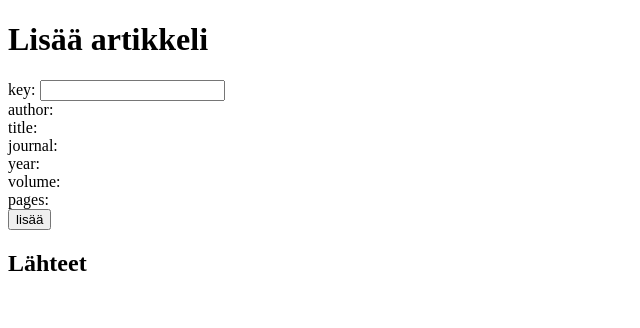
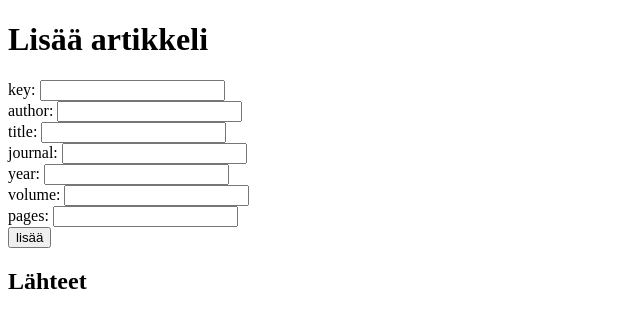
Before and after one commit to emiliarantonen/miniprojekti, a React (Vite) app: page / in a window 1280 px wide. Shown: the top 328 px of the page, without its empty margins (0-640 px from the left). Built offline with nearby package versions, Linux system fonts and the light colour scheme.

Commit message:
lomakkeeseen lisätty puuttuvat kentät ja testimielssä logattu syntyvä objekti

```diff
--- a/src/App.jsx
+++ b/src/App.jsx
@@ -6,25 +6,67 @@ import Lisaa from './components/lisaa'
 function App() {
   const [artikkelit, setArtikkelit] = useState([])
   const [newKey, setNewKey] = useState('')
+  //tästä eteenpäin on uutta
+  const [newAuthor, setNewAuthor] = useState('')
+  const [newTitle, setNewTitle] = useState('')
+  const [newJournal, setNewJournal] = useState('')
+  const [newYear, setNewYear] = useState('')
+  const [newVolume, setNewVolume] = useState('')
+  const [newPages, setNewPages] = useState('')
 
   const lisaaArtikkeli = (event) => {
     event.preventDefault()
     const artikkeliObject = {
       key: newKey,
-      author:null,
-      title:null,
-      journal:null,
-      year:null,
-      volume:null,
-      pages:null,
+      author: newAuthor,
+      title: newTitle,
+      journal: newJournal,
+      year: newYear,
+      volume: newVolume,
+      pages: newPages,
     }
+
+    console.log(artikkeliObject)
 
     setArtikkelit(artikkelit.concat(artikkeliObject))
     setNewKey('')
+    setNewAuthor('')
+    setNewTitle('')
+    setNewJournal('')
+    setNewYear('')
+    setNewVolume('')
+    setNewPages('')
+
   }
 
   const handleKeyChange = (event) => {
     setNewKey(event.target.value)
+    console.log("handle key")
+  }
+
+  const handleAuthorChange = (event) => {
+    setNewAuthor(event.target.value)
+    console.log("handle key")
+  }
+
+  const handleTitleChange = (event) => {
+    setNewTitle(event.target.value)
+  }
+
+  const handleJournalChange = (event) => {
+    setNewJournal(event.target.value)
+  }
+
+  const handleYearChange = (event) => {
+    setNewYear(event.target.value)
+  }
+
+  const handleVolumeChange = (event) => {
+    setNewVolume(event.target.value)
+  }
+
+  const handlePagesChange = (event) => {
+    setNewPages(event.target.value)
   }
 
   return (
@@ -34,6 +76,18 @@ function App() {
           lisaaArtikkeli={lisaaArtikkeli}
           newKey={newKey}
           handleKeyChange={handleKeyChange}
+          newAuthor={newAuthor}
+          handleAuthorChange={handleAuthorChange}
+          newTitle={newTitle}
+          handleTitleChange={handleTitleChange}
+          newJournal={newJournal}
+          handleJournalChange={handleJournalChange}
+          newYear={newYear}
+          handleYearChange={handleYearChange}
+          newVolume={newVolume}
+          handleVolumeChange={handleVolumeChange}
+          newPages={newPages}
+          handlePagesChange={handlePagesChange}
         />
         <h2>Lähteet</h2>
     </>
--- a/src/components/lisaa.jsx
+++ b/src/components/lisaa.jsx
@@ -1,24 +1,31 @@
-const Lisaa = ({lisaaArtikkeli, newKey, handleKeyChange}) => {
+const Lisaa = ({lisaaArtikkeli, newKey, handleKeyChange,
+                newAuthor, handleAuthorChange,
+                newTitle, handleTitleChange,
+                newJournal, handleJournalChange,
+                newYear, handleYearChange,
+                newVolume, handleVolumeChange,
+                newPages, handlePagesChange
+}) => {
     return(
     <form onSubmit={lisaaArtikkeli}>
         <div>
           key: <input value={newKey} onChange={handleKeyChange}/>
         </div>
         <div>
-          author:
+          author: <input value={newAuthor} onChange={handleAuthorChange}/>
         </div>
         <div>
-          title:
+          title: <input value={newTitle} onChange={handleTitleChange}/>
         </div>
-          journal:
+          journal: <input value={newJournal} onChange={handleJournalChange}/>
         <div>
-          year:
+          year: <input value={newYear} onChange={handleYearChange}/>
         </div>
         <div>
-          volume:
+          volume: <input value={newVolume} onChange={handleVolumeChange}/>
         </div>
         <div>
-          pages:
+          pages: <input value={newPages} onChange={handlePagesChange}/>
         </div>
         <div>
           <button type="submit">lisää</button>
```
